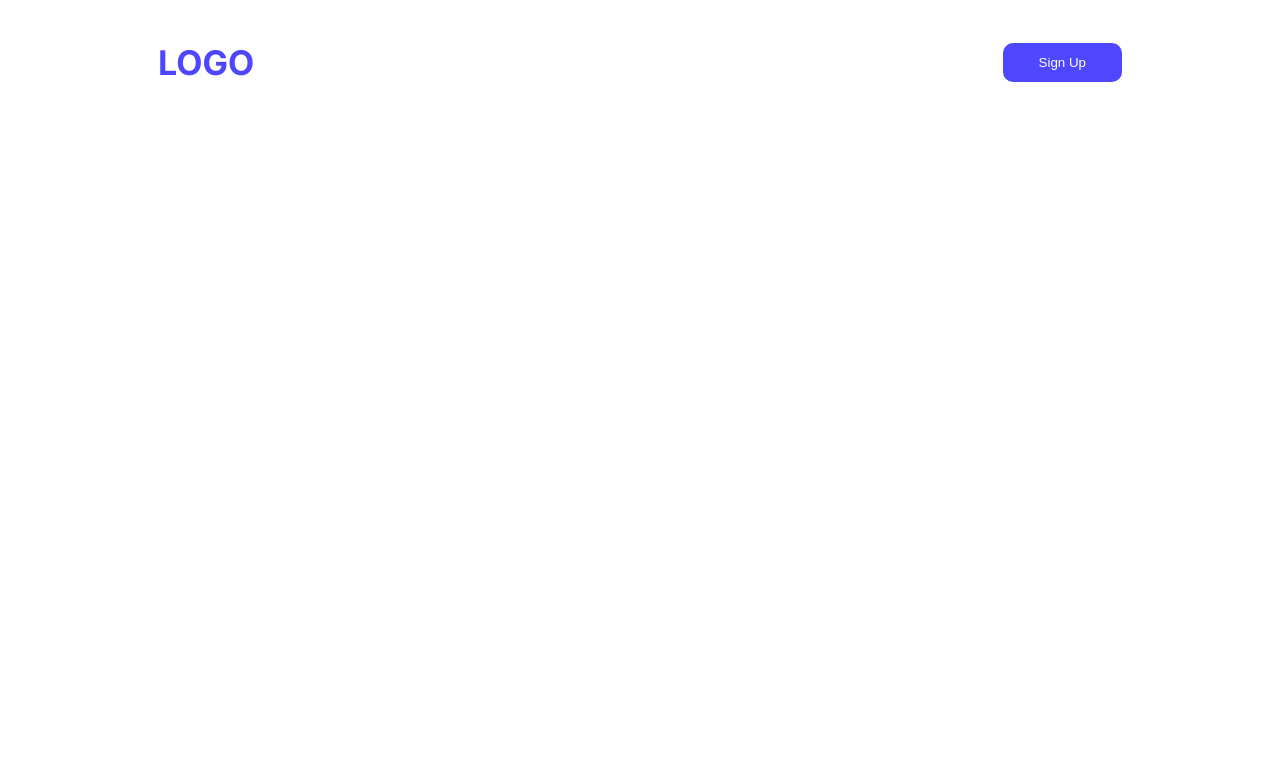
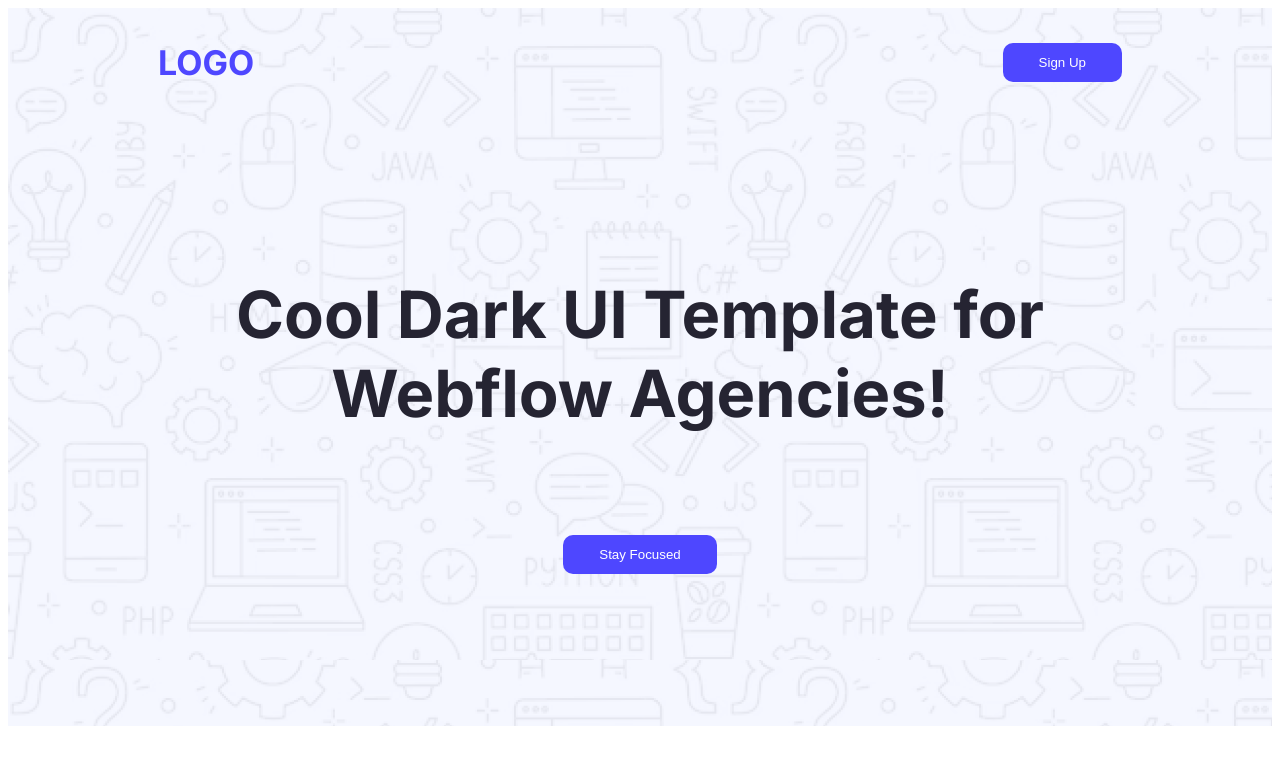
Before and after one commit to abdus-samad2001/Assignment-1, a plain HTML site: page index.html in a window 1280 px wide. Drawn offline with Linux system fonts and the light colour scheme.

Commit message:
banner-section

```diff
--- a/index.html
+++ b/index.html
@@ -14,12 +14,15 @@
 </head>
 
 <body class="inter">
-    <header>
+    <header class="header">
         <nav>
             <h3 class="nav-title text-primary">LOGO</h3>
-            <a href=""><button class="btn-primary">Sign Up</button></a>
+            <a href=""><button class="btn-primary btn">Sign Up</button></a>
         </nav>
-
+        <div class="banner">
+                <h3 class="banner-title dark">Cool Dark UI Template for <br>  Webflow Agencies!</h3>
+                <button  class="btn-primary btn-2">Stay Focused</button>
+        </div>
     </header>
     <main>
 
--- a/styles/style.css
+++ b/styles/style.css
@@ -8,12 +8,19 @@
 .text-primary{
     color: #4E47FF;
 }
+.dark{
+    color: #252432;
+}
 .btn-primary{
     background-color: #4E47FF;
     color: #FFFFFF;
     padding: 12px 36px;
     border-radius: 10px;
     border: none;
+}
+/* header */
+.header{
+    background-image: url('../Assets/Hero-bg.png');
 }
 /* nav styles */
 nav{
@@ -26,3 +33,18 @@ nav{
     font-weight:black;
     font-size: 34px;
 }
+
+/* banner styles */
+.banner-title{
+    font-weight: bold;
+    font-size: 65px;
+
+}
+.banner{
+   text-align: center;
+   margin-top: 158px;
+}
+.btn-2{
+    margin-top:37px;
+    margin-bottom: 152px;
+}
```
